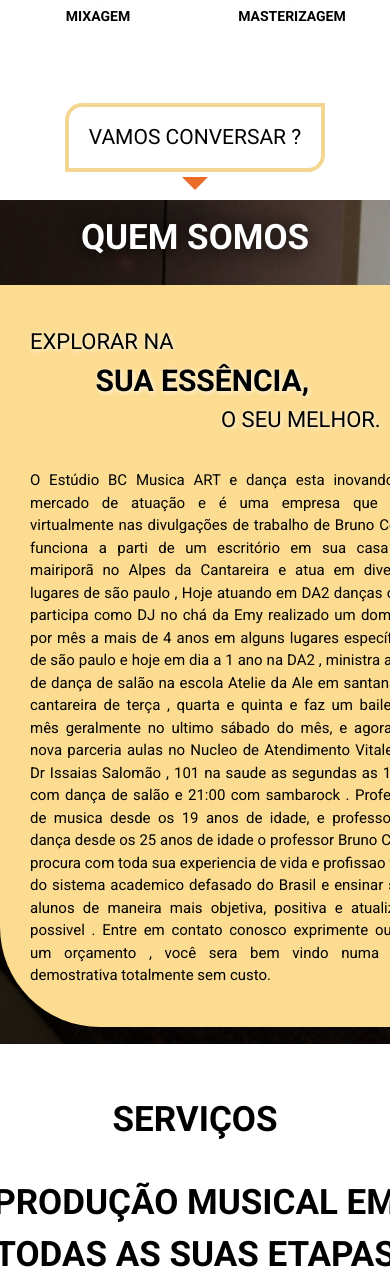
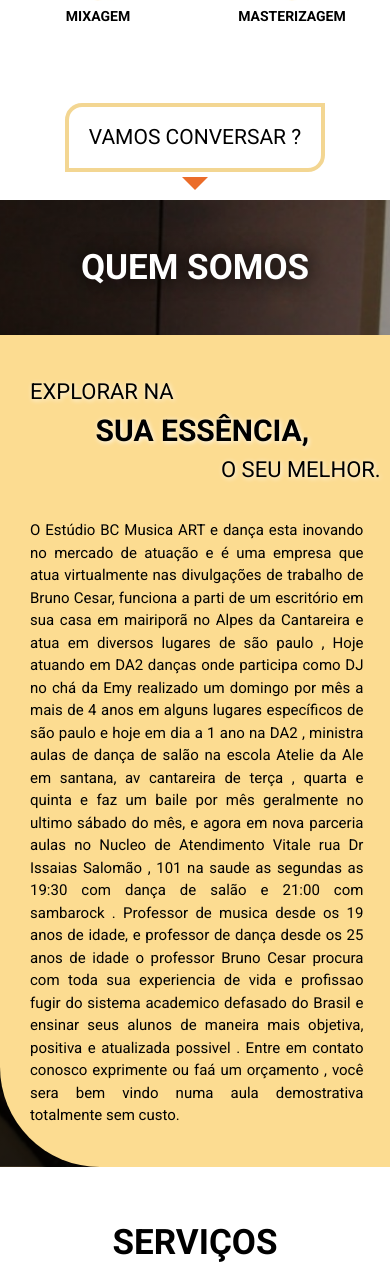
Before and after one commit to pissulin/BC-Studio, a PHP site: page / in a window 390 px wide; the page is wider, and only the part inside the window is pictured. Shown: the part 1323-2610 px from the top of that part. Run offline with PHP 8.4, Linux system fonts and the light colour scheme.

Commit message:
atualização

```diff
--- a/css/style.css
+++ b/css/style.css
@@ -200,8 +200,8 @@ section {
     }
     @media screen and (max-width:640px){
         .sobre h2 {
-            margin: 10px auto;
-            padding: 20px 0;
+            margin: auto;
+            padding: 50px 0;
             float:none;
             display: block;
         }
@@ -221,14 +221,7 @@ section {
         font-family: "Roboto",sans-serif;
         font-weight: 400;
     }
-    @media screen and (max-width:640px){
-        .texto-esquerdo {
-            float: none;
-            margin: auto;
-            padding: auto;
-            width: 100%;
-        }
-    }
+
         .texto-esquerdo p {
             font-size: 15px;
             font-family: "Roboto",sans-serif;
@@ -242,7 +235,15 @@ section {
             font-weight: bolder;
             font-size: 30px;
         }
+        @media screen and (max-width:640px){
+            .texto-esquerdo {
+                float: none;
+                margin: auto;
+                padding: auto;
+                width: 85.5%;
+            }
 
+        }
 .servicos {
 
     width: 100%;
```
